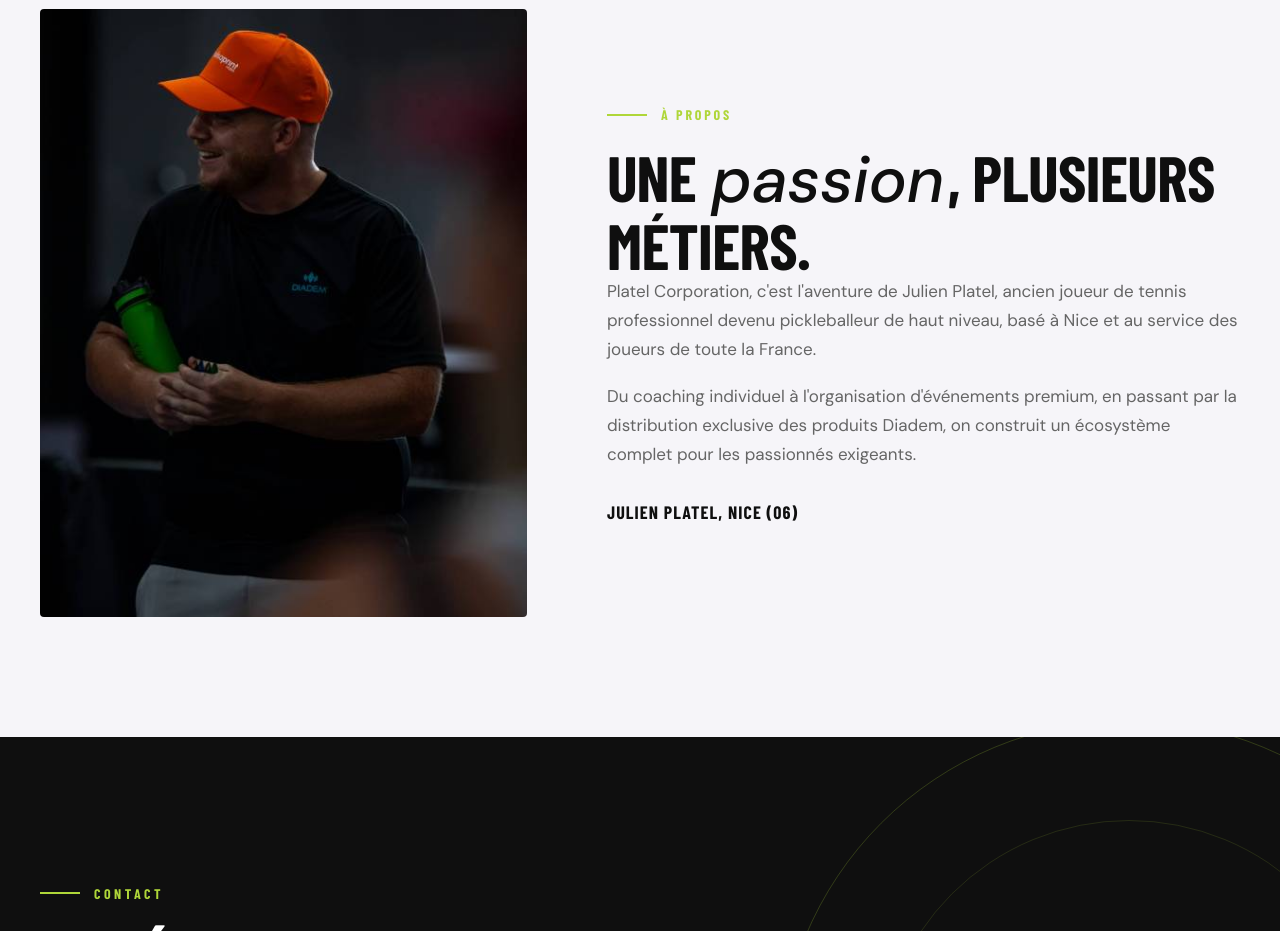
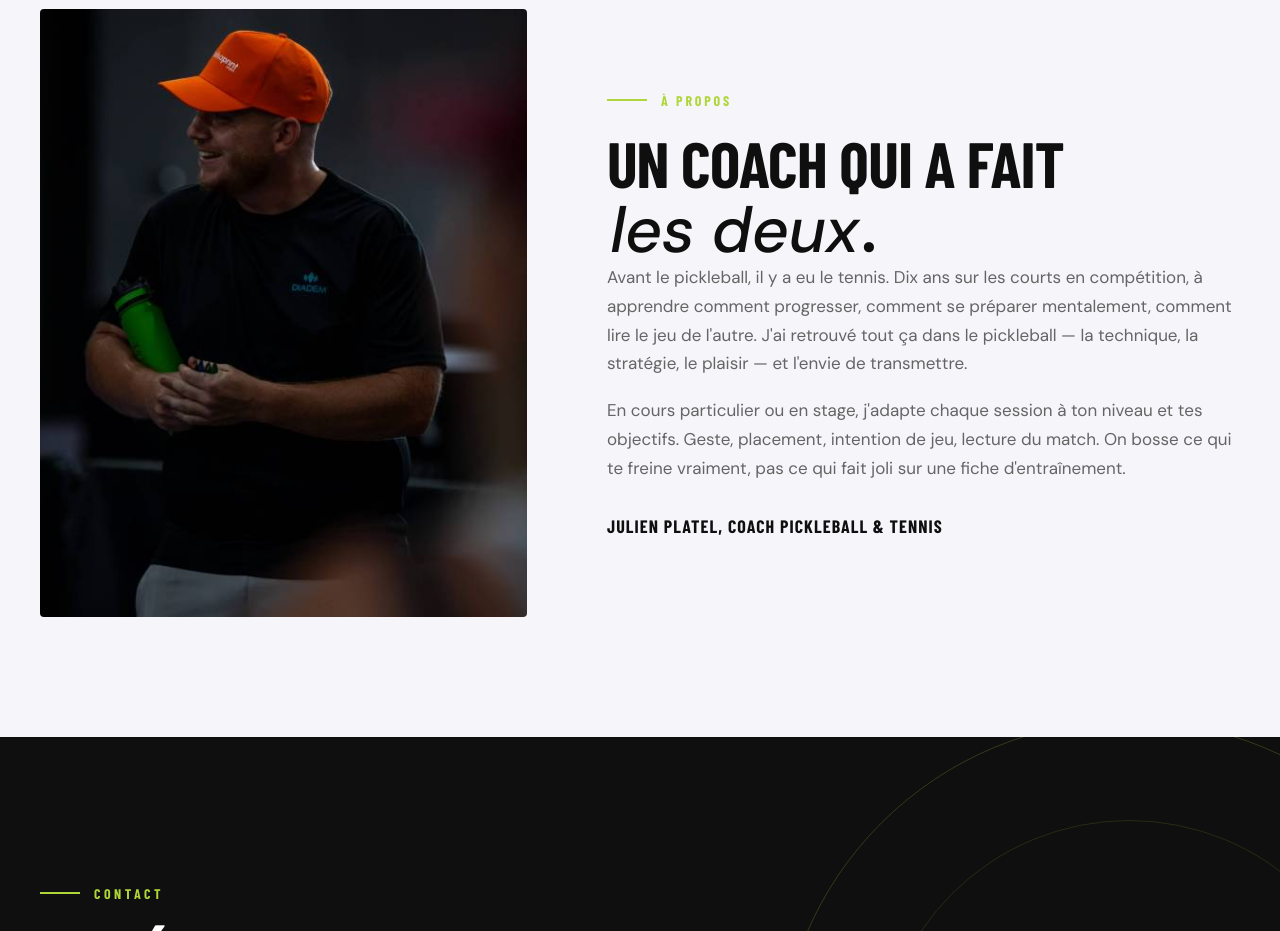
Before and after one commit to theomenageo/Site-Platel-Julien, a plain HTML site: page V4/coaching.html in a window 1280 px wide. Shown: the part 1800-2731 px from the top of the page. Drawn offline with nearby package versions, Linux system fonts and the light colour scheme; a web font is replaced by a local one.

Commit message:
feat: adapter section À propos pour landing Coaching

```diff
--- a/V4/coaching.html
+++ b/V4/coaching.html
@@ -1690,27 +1690,31 @@
           <div
             class="intro-photo"
             role="img"
-            aria-label="Julien Platel, fondateur de Platel Corporation"
+            aria-label="Julien Platel, coach pickleball et tennis à Nice"
             style="
               background-image: url(&quot;../assets/%C2%A9-ROMAIN-BODEREAU_SL-PICKLEBALL-288-scaled-rk0v08mm8m3vxd4cdf1vo5huto2756i5b8uou58utw.jpg&quot;);
             "
           ></div>
           <div class="intro-text">
             <div class="intro-tag">À propos</div>
-            <h2>Une <span class="lime">passion</span>, plusieurs métiers.</h2>
+            <h2>Un coach qui a fait <span class="lime">les deux</span>.</h2>
             <div class="intro-body">
               <p>
-                Platel Corporation, c'est l'aventure de Julien Platel, ancien
-                joueur de tennis professionnel devenu pickleballeur de haut
-                niveau, basé à Nice et au service des joueurs de toute la
-                France.
+                Avant le pickleball, il y a eu le tennis. Dix ans sur les courts
+                en compétition, à apprendre comment progresser, comment se
+                préparer mentalement, comment lire le jeu de l'autre. J'ai
+                retrouvé tout ça dans le pickleball — la technique, la
+                stratégie, le plaisir — et l'envie de transmettre.
               </p>
               <p>
-                Du coaching individuel à l'organisation d'événements premium, en
-                passant par la distribution exclusive des produits Diadem, on
-                construit un écosystème complet pour les passionnés exigeants.
+                En cours particulier ou en stage, j'adapte chaque session à ton
+                niveau et tes objectifs. Geste, placement, intention de jeu,
+                lecture du match. On bosse ce qui te freine vraiment, pas ce qui
+                fait joli sur une fiche d'entraînement.
               </p>
-              <span class="sig">Julien Platel, Nice (06)</span>
+              <span class="sig"
+                >Julien Platel, Coach pickleball &amp; tennis</span
+              >
             </div>
           </div>
         </div>
```
